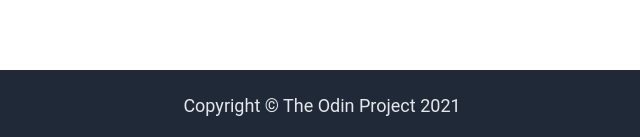
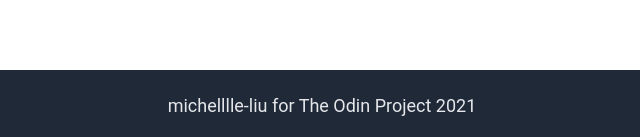
Before and after one commit to michelllle-liu/odin-landing-page, a plain HTML site: page index.html in a window 1280 px wide. Shown: the part 1483-1620 px from the top of the page, 318-958 px from the left. Drawn offline with Linux system fonts and the light colour scheme.

Commit message:
Edit footer

```diff
--- a/index.html
+++ b/index.html
@@ -62,7 +62,7 @@
     </div>
 
     <div class="footer">
-      Copyright © The Odin Project 2021
+      michelllle-liu for The Odin Project 2021
     </div>
   </body>
 </html>
```
